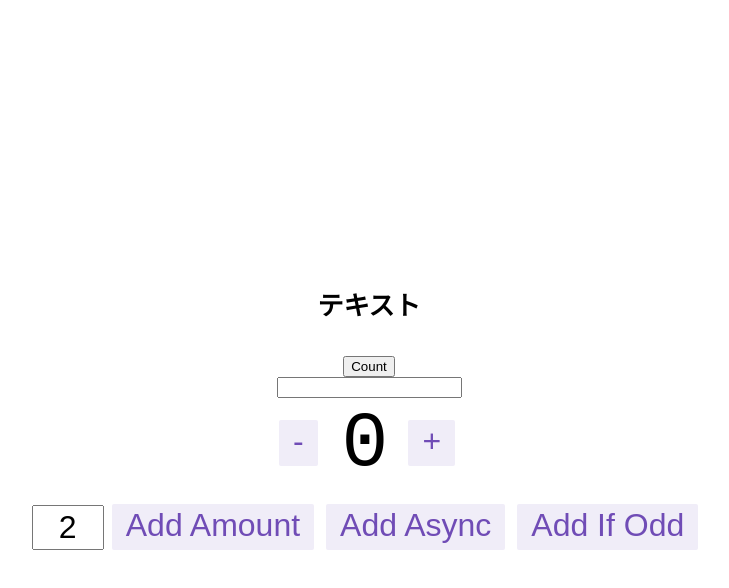
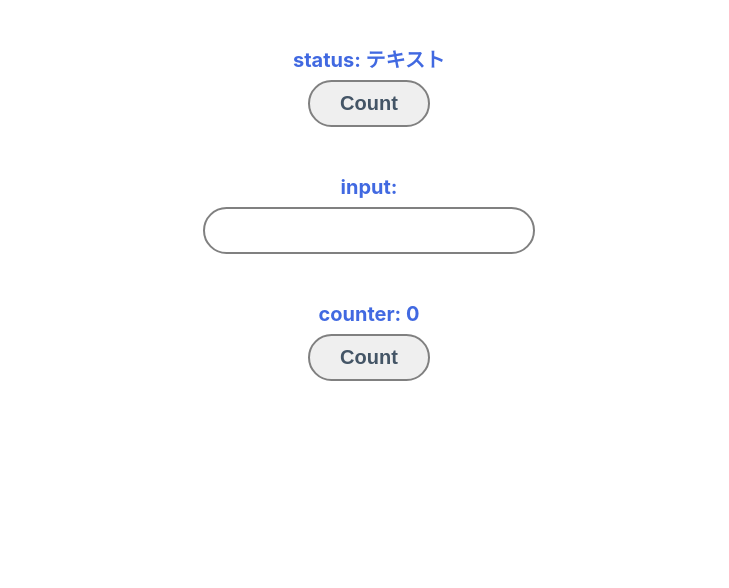
Before and after one commit to BoxPistols/firebase-twitte_redux, a React (Create React App) app: page / in a window 1280 px wide. Shown: the top 588 px of the page, without its empty margins (271-1000 px from the left). Built offline with nearby package versions, Linux system fonts and the light colour scheme.

Commit message:
base redux

```diff
--- a/src/App.css
+++ b/src/App.css
@@ -1,39 +1,35 @@
+* {
+    box-sizing: border-box;
+    margin: 0;
+}
+
+body {
+    font-size: 125%;
+
+    color: #345;
+}
+
 .App {
     text-align: center;
 }
 
-.App-logo {
-    height: 40vmin;
-    pointer-events: none;
+.App h4 {
+    line-height: 2;
+
+    margin-top: 2em;
+
+    color: royalblue;
 }
 
-@media (prefers-reduced-motion: no-preference) {
-    .App-logo {
-        animation: App-logo-float infinite 3s ease-in-out;
-    }
+input,
+button {
+    font-size: 100%;
+    font-weight: 600;
+
+    padding: .5em 1.5em;
+
+    color: #456;
+    border: 2px solid gray;
+    border-radius: 3em;
+    outline: none;
 }
-
-.App-header {
-    min-height: 100vh;
-    display: flex;
-    flex-direction: column;
-    align-items: center;
-    justify-content: center;
-    font-size: calc(10px + 2vmin);
-}
-
-.App-link {
-    color: rgb(112, 76, 182);
-}
-
-@keyframes App-logo-float {
-    0% {
-        transform: translateY(0);
-    }
-    50% {
-        transform: translateY(10px);
-    }
-    100% {
-        transform: translateY(0px);
-    }
-}
--- a/src/App.tsx
+++ b/src/App.tsx
@@ -1,23 +1,33 @@
 import React, { useState, useEffect } from 'react'
-import { Counter } from './features/counter/Counter'
+// import { Counter } from './features/counter/Counter'
 import './App.css'
 
 const App: React.FC = () => {
+    const [ input, setInput ] = useState('')
     const [ status, setState ] = useState<string | number>('テキスト')
-    const [ input, setInput ] = useState('')
+    const [ counter, setCounter ] = useState(0)
 
-    const onChangeHandler = (e: React.ChangeEventHandler<HTMLInputElement>) => {
+    const onChangeHandler = (e: React.ChangeEvent<HTMLInputElement>) => {
         setInput(e.target.value)
     }
     return (
         <div className="App">
             <header className="App-header">
                 {/* Text */}
-                <h4>{status}</h4>
-                <button onClick={() => setState(0)}>Count </button>
+                <h4>status: {status}</h4>
+                <button onClick={() => setState('Nothing!')}>Count </button>
+
                 {/* input */}
+                <h4>input: {input}</h4>
                 <input type="text" value={input} onChange={onChangeHandler} />
-                <Counter />
+
+                {/* counter */}
+                <h4>counter: {counter}</h4>
+                <button onClick={() => setCounter((pr) => pr + 1)}>
+                    Count{' '}
+                </button>
+
+                {/* <Counter /> */}
             </header>
         </div>
     )
```
